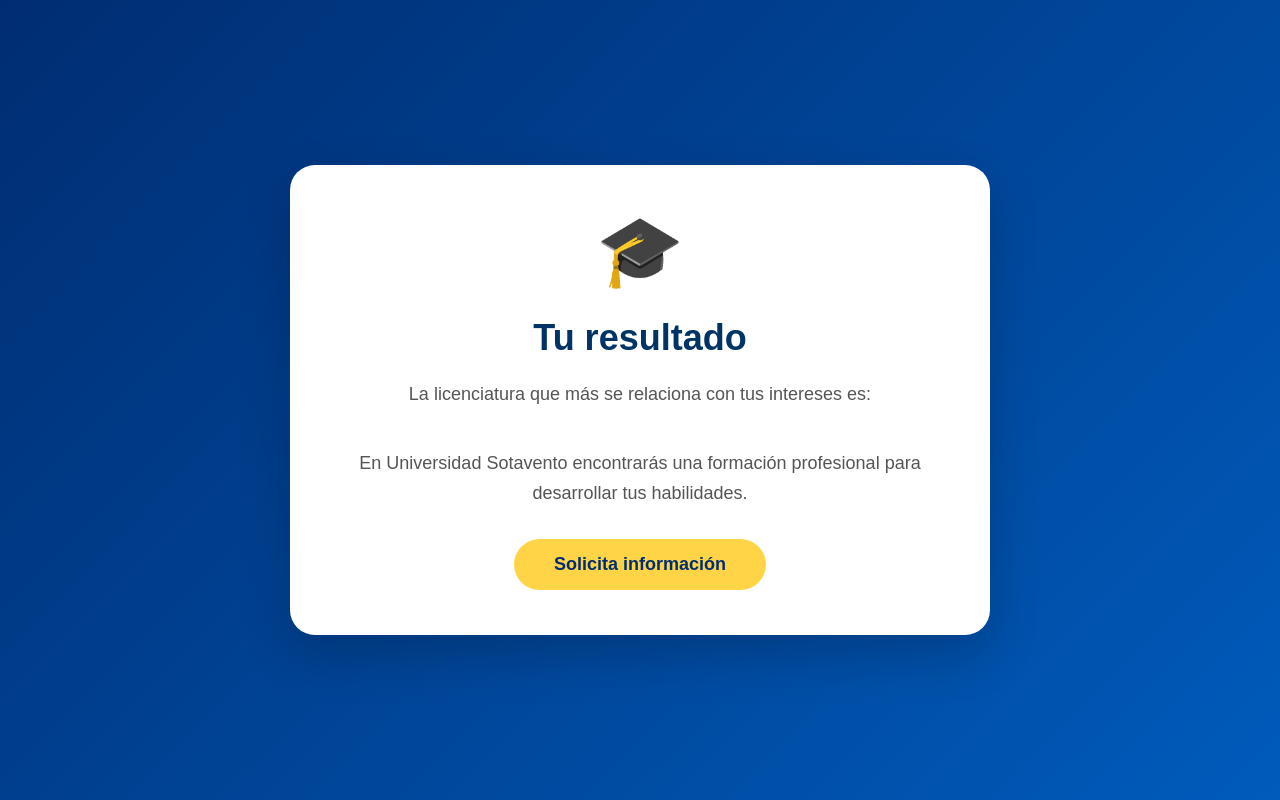
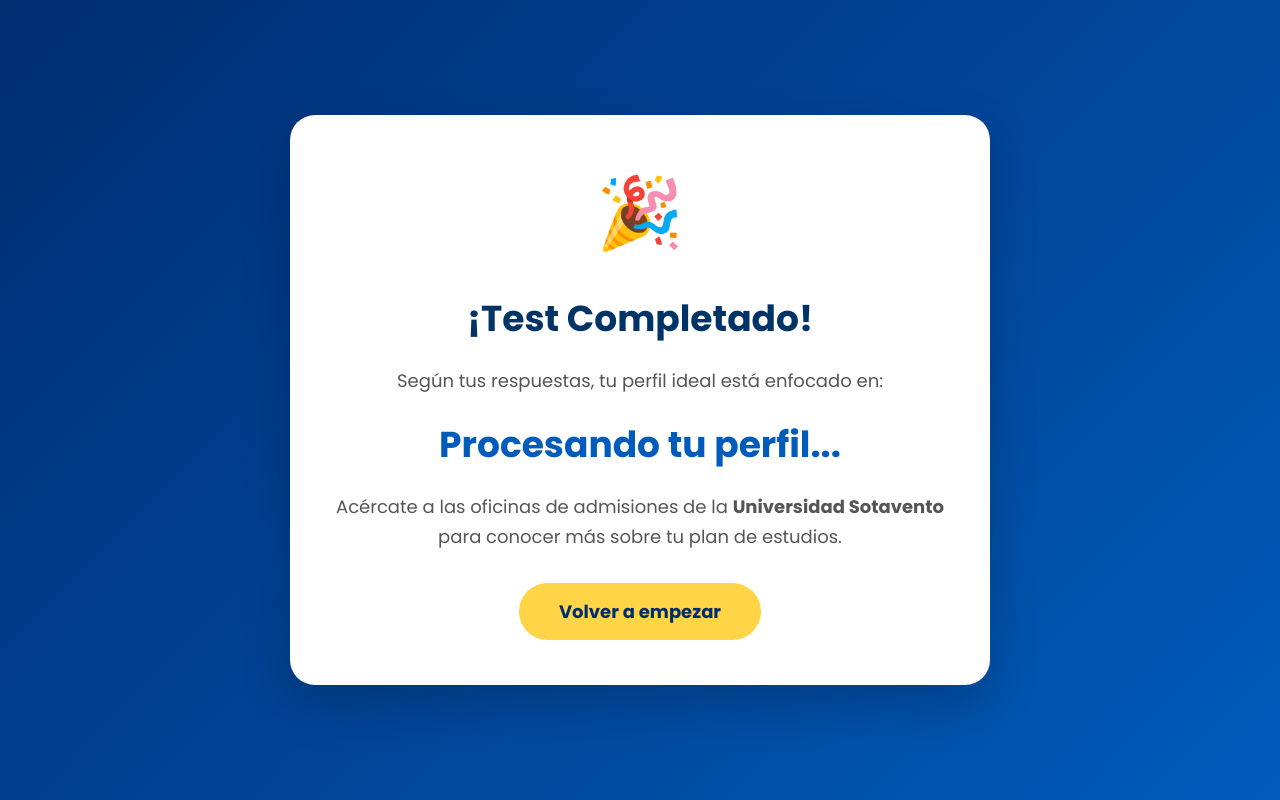
Before and after one commit to flore2626/test-vocacional, a plain HTML site: page resultado.html in a window 1280 px wide. Drawn offline with Linux system fonts and the light colour scheme.

Commit message:
Update resultado.html

```diff
--- a/resultado.html
+++ b/resultado.html
@@ -1,53 +1,27 @@
 <!DOCTYPE html>
 <html lang="es">
 <head>
-
-<meta charset="UTF-8">
-<meta name="viewport" content="width=device-width, initial-scale=1.0">
-
-<title>Resultado | Test Vocacional</title>
-
-<link rel="stylesheet" href="style.css">
-
+    <meta charset="UTF-8">
+    <meta name="viewport" content="width=device-width, initial-scale=1.0">
+    <title>Tu Resultado | Test Vocacional</title>
+    <link href="https://fonts.googleapis.com/css2?family=Poppins:wght@300;400;600;700&display=swap" rel="stylesheet">
+    <link rel="stylesheet" href="style.css">
 </head>
-
 <body>
 
 <div class="card">
+    <div class="logo">🎉</div>
+    <h1>¡Test Completado!</h1>
+    <p>Según tus respuestas, tu perfil ideal está enfocado en:</p>
 
-<div class="logo">🎓</div>
+    <h2 id="carrera-resultado" style="margin-top: 20px; color: #005BBB;">Procesando tu perfil...</h2>
 
-<h1>Tu resultado</h1>
+    <p style="margin-top: 20px;">
+        Acércate a las oficinas de admisiones de la <strong>Universidad Sotavento</strong> para conocer más sobre tu plan de estudios.
+    </p>
 
-<p>
-La licenciatura que más se relaciona con tus intereses es:
-</p>
-
-<br>
-
-<h2 id="resultado">
-Calculando...
-</h2>
-
-<p style="margin-top:20px">
-En Universidad Sotavento encontrarás una formación profesional para desarrollar tus habilidades.
-</p>
-
-<button>
-Solicita información
-</button>
-
+    <a href="index.html"><button>Volver a empezar</button></a>
 </div>
-
-
-<script>
-
-let carrera = localStorage.getItem("carrera");
-
-document.getElementById("resultado").innerHTML = carrera;
-
-</script>
-
 
 </body>
 </html>
```
